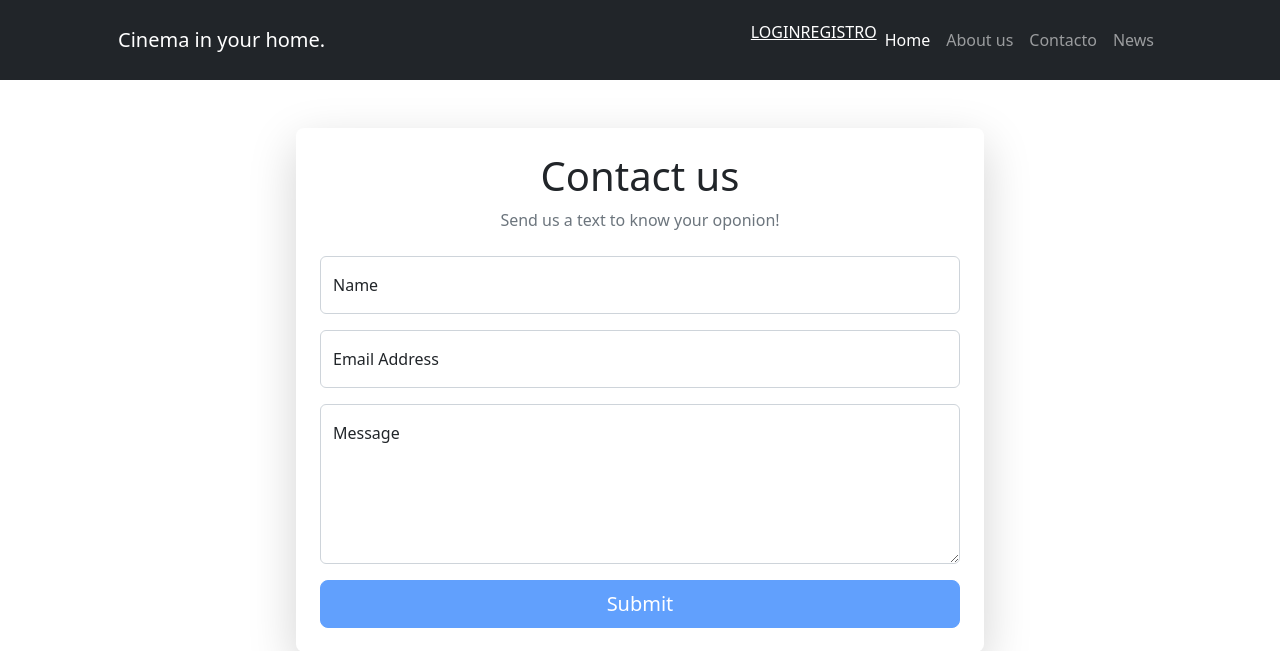
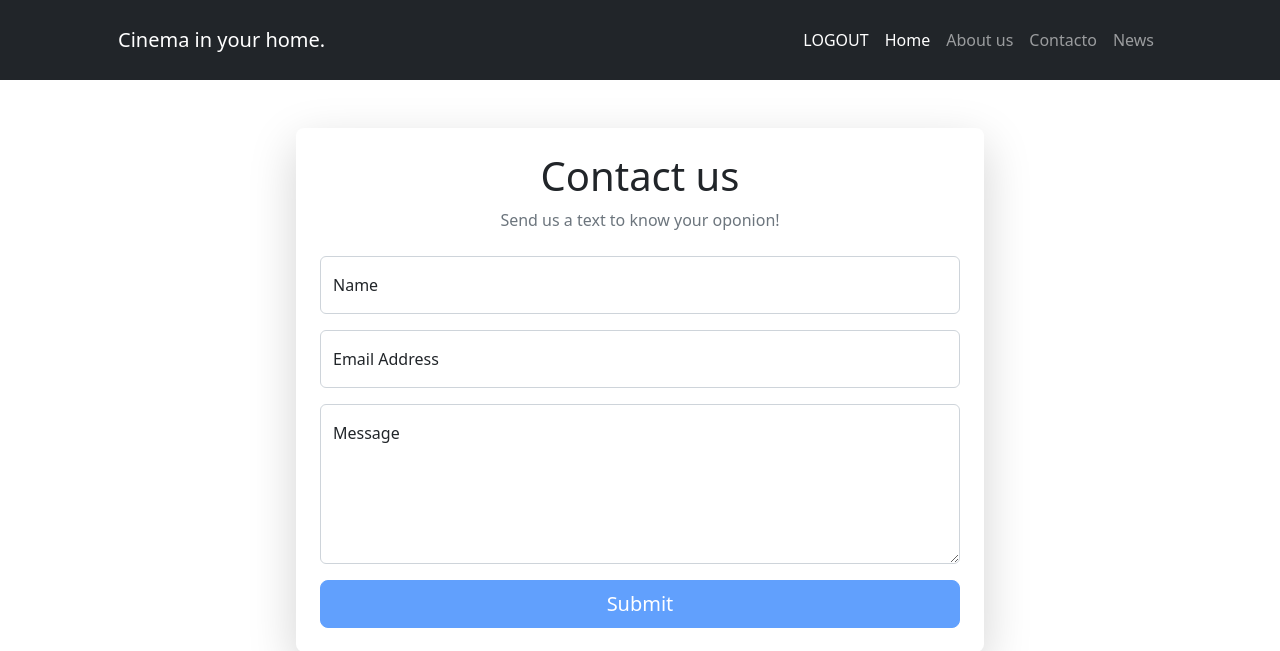
Before and after one commit to Durnbeck/Proyecto, a Django app: page /contacto/ in a window 1280 px wide. Shown: the top 651 px of the page. Run offline with Django 4.2, Linux system fonts and the light colour scheme; some libraries are stand-ins or nearby versions.

Commit message:
commit de prueba

```diff
--- a/templates/base.html
+++ b/templates/base.html
@@ -26,12 +26,12 @@
                     <ul class="navbar-nav ms-auto mb-2 mb-lg-0">
         {% if user.is_authenticated %}
             <strong style="color: white;">Welcome {{ user.username }}!</strong>
-            <a href="{% url 'logout' %}">LOGOUT</a>
+
         {% else %}
-            <a href="{% url 'login' %}">LOGIN</a>
-            <a href="{% url 'registro' %}">REGISTRO</a>
+            <a href="{% url 'login' %}"></a>
+            <a href="{% url 'registro' %}"></a>
         {% endif %}
-
+                        <li class="nav-item"><a class="nav-link active" aria-current="page"  href="{% url 'logout' %}">LOGOUT</a> </li>
                         <li class="nav-item"><a class="nav-link active" aria-current="page" href="{% url 'home' %}">Home</a></li>
                         <li class="nav-item"><a class="nav-link" href="{% url 'nosotros' %}">About us</a></li>
                         <li class="nav-item"><a class="nav-link" href="{% url 'contacto' %}">Contacto</a></li>
```
